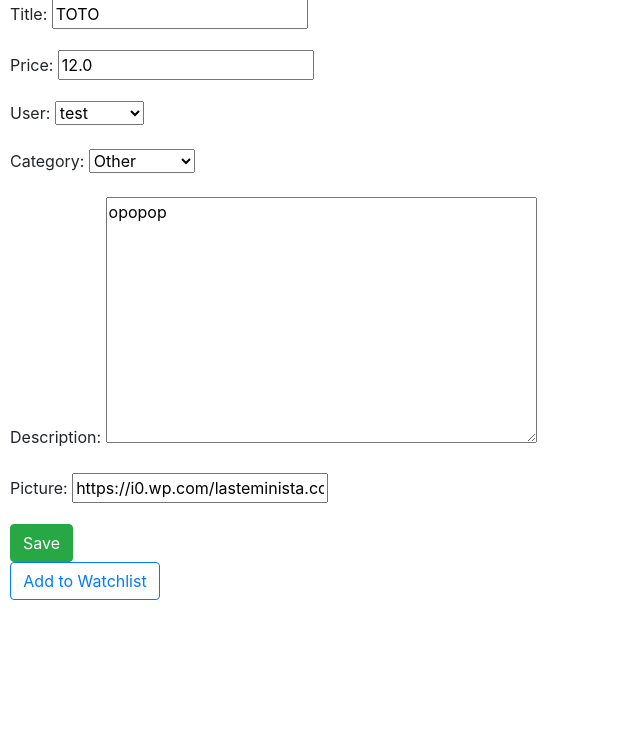
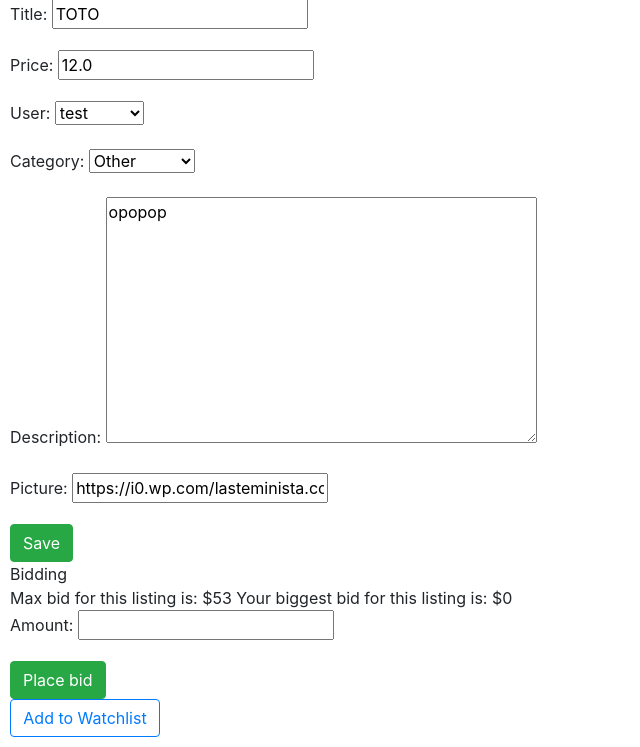
Before and after one commit to BlakeFaye/CS50-JS, a Django app: page /edit_listing/12/ in a window 1280 px wide. Shown: the part 210-957 px from the top of the page, without its empty margins (0-640 px from the left). Before the commit the page ends 810 px from the top, so only its background shows below. Run offline with Django 3.2, Linux system fonts and the light colour scheme; data comes from the database, SQL or seed files in the repository; both versions use the stored data as it was after the commit; some libraries are stand-ins or nearby versions.

Commit message:
feature: Add bidding system with display of general max bid and user max bid

```diff
--- a/Project2/commerce/auctions/forms.py
+++ b/Project2/commerce/auctions/forms.py
@@ -1,5 +1,5 @@
-from django.forms import ModelForm, ModelChoiceField
-from .models import Auction_Listing, User
+from django.forms import ModelForm, ModelChoiceField, Form
+from .models import Auction_Listing, User, Bid
 
 class Auction_Listing_Form(ModelForm):
     user = ModelChoiceField(queryset=User.objects.all())
@@ -7,3 +7,8 @@ class Auction_Listing_Form(ModelForm):
     class Meta:
         model = Auction_Listing
         fields = ["title", "price", "user", "category", "description", "picture"]
+
+class Bid_Form(ModelForm):
+    class Meta:
+        model = Bid
+        fields = ["amount"]
--- a/Project2/commerce/auctions/models.py
+++ b/Project2/commerce/auctions/models.py
@@ -32,7 +32,7 @@ class Bid(models.Model):
     date = models.DateTimeField(auto_now=True)
 
     def __str__(self):
-        return f"{self.user} had bid {self.amount} for {self.lising} on the {self.date}"
+        return f"{self.user} had bid {self.amount} for {self.listing} on the {self.date}"
 
 
 class Comment(models.Model):
--- a/Project2/commerce/auctions/templates/auctions/edit_listing.html
+++ b/Project2/commerce/auctions/templates/auctions/edit_listing.html
@@ -4,10 +4,23 @@
     <h2>Edit auction listing</h2>
     <form method="POST">
         {% csrf_token %}
-        {{ form.errors }}
-        {{ form.non_field_errors }}
-        {{ form.as_p }}
+        {{ listing_form.errors }}
+        {{ listing_form.non_field_errors }}
+        {{ listing_form.as_p }}
     <button type="submit" class="btn btn-success">Save</button>
+    </form>
+
+    Bidding </br>
+    Max bid for this listing is: ${{ max_bid }}
+    Your biggest bid for this listing is: ${{ user_max_bid }}
+    <form method="POST">
+        {% csrf_token %}
+        {{ bid_form.errors }}
+        {{ bid_form.non_field_errors }}
+        {{ bid_form.as_p }}
+        <button type="submit" class="btn btn-success">Place bid</button>
+    </form>
+
     </form>
 
     {% if is_watchlisted %}
--- a/Project2/commerce/auctions/urls.py
+++ b/Project2/commerce/auctions/urls.py
@@ -12,5 +12,5 @@ urlpatterns = [
     path("edit_listing/<int:auction_id>/", views.edit_listing, name = "edit_listing"),
     path("watchlist", views.watchlist, name = "watchlist"),
     path("edit_listing/<int:auction_id>/addWatchlist", views.addWatchlist, name="addWatchlist"),
-    path("edit_listing/<int:auction_id>/removeWatchlist", views.removeWatchlist, name="removeWatchlist"),
+    path("edit_listing/<int:auction_id>/removeWatchlist", views.removeWatchlist, name="removeWatchlist")
     ]
--- a/Project2/commerce/auctions/views.py
+++ b/Project2/commerce/auctions/views.py
@@ -1,15 +1,14 @@
 from django.contrib.auth import authenticate, login, logout, get_user
 from django.db import IntegrityError
+from django.db.models import Max
 from django.http import HttpResponse, HttpResponseRedirect
 from django.shortcuts import render, redirect, get_object_or_404
 from django.urls import reverse
 from django.contrib import messages
-
 from django.core.exceptions import ObjectDoesNotExist
 
-
 from .models import User, Auction_Listing, User, Comment, Bid, Watchlist
-from .forms import Auction_Listing_Form
+from .forms import Auction_Listing_Form, Bid_Form
 
 
 def index(request):
@@ -67,10 +66,12 @@ def register(request):
     else:
         return render(request, "auctions/register.html")
 
+
 def listings(request):
     return render(request, "auctions/listings.html", {
         "listings": Auction_Listing.objects.all()
     })
+
 
 def new_listing(request):
     if request.method == 'POST':
@@ -82,11 +83,12 @@ def new_listing(request):
         form = Auction_Listing_Form()
     return render(request, 'auctions/new_listing.html', {'form': form})
 
+
 def edit_listing(request, auction_id):
     listing_instance = Auction_Listing.objects.get(pk=auction_id)
+
+    #récup du formulaire
     if request.method == 'GET':
-
-
         #partie pour voir si le listing est watchlisté
         is_watchlisted = False
         try:
@@ -96,22 +98,53 @@ def edit_listing(request, auction_id):
             print("item not watchlisted")
             pass
 
-        #On a besoin de repasser auction_id pour le réinjecter dans la watchlist
-        context = {'form': Auction_Listing_Form(instance=listing_instance), 'id': id, 'auction_id':auction_id, 'is_watchlisted':is_watchlisted}
+        #partie pour récupérer les max bid général et par user
+        bids = Bid.objects.filter(listing=listing_instance)
+        try:
+            max_bid = list(bids.aggregate(Max("amount", default=0)).values())[0]
+        except:
+            max_bid = 0
+        try :
+            user_max_bid = list(bids.filter(user=request.user).aggregate(Max("amount", default=0)).values())[0]
+        except:
+            user_max_bid = 0
+
+        context = {
+            'listing_form': Auction_Listing_Form(instance=listing_instance),
+            'bid_form': Bid_Form(),
+            'id': id, 'auction_id':auction_id,
+            'is_watchlisted':is_watchlisted,
+            'max_bid' : max_bid, 'user_max_bid':user_max_bid}
+
         return render(request,'auctions/edit_listing.html', context)
 
+    #envoi des données listing et bid
     elif request.method == 'POST':
-        form = Auction_Listing_Form(request.POST)
-        if form.is_valid():
-            form.save()
+        listing_form = Auction_Listing_Form(request.POST)
+        bid_form = Bid_Form(request.POST)
+        #Formulaire listing
+        if listing_form.is_valid():
+            listing_form.save()
+            return redirect('index')
+        #Formulaire bid
+        if bid_form.is_valid():
+            temp_bid = bid_form.save(commit=False)
+            temp_bid.user = request.user
+            temp_bid.listing = listing_instance
+            temp_bid.save()
             return redirect('index')
 
+#TODO : 4 versions de formulaires :
+    # - Si auteur et open : Edition et pas de bid
+    # - Si auteur et fermé : Lecture seule, bouton rouvrir, pas de bid
+    # - Si consulte et open : Lecture seule, bid
+    # - Si consulte et fermé : Lecture seule, pas de bid
 
 def watchlist(request):
-    #selected_watchlist = Watchlist.objects.all(user=request.user)
     return render(request, "auctions/watchlist.html", {
         "watchlist_listings": Watchlist.objects.all()
     })
+
 
 def addWatchlist(request, auction_id):
     #TODO : Ajouter les contrôles
@@ -124,6 +157,7 @@ def addWatchlist(request, auction_id):
         "watchlist_listings": Watchlist.objects.all()
     })
 
+
 def removeWatchlist(request, auction_id):
     auction_instance = Auction_Listing.objects.get(pk= auction_id)
     watch = Watchlist.objects.get(user=request.user, auctions=auction_instance)
@@ -131,8 +165,3 @@ def removeWatchlist(request, auction_id):
     return render(request, "auctions/watchlist.html", {
         "watchlist_listings": Watchlist.objects.all()
     })
-
-    #TODO : afficher le remove si l'item est est déjà watchlisté
-
-
-#TODO : Ajouter le système de bid omg
```
Also changed, not shown: Project2/commerce/db.sqlite3.
